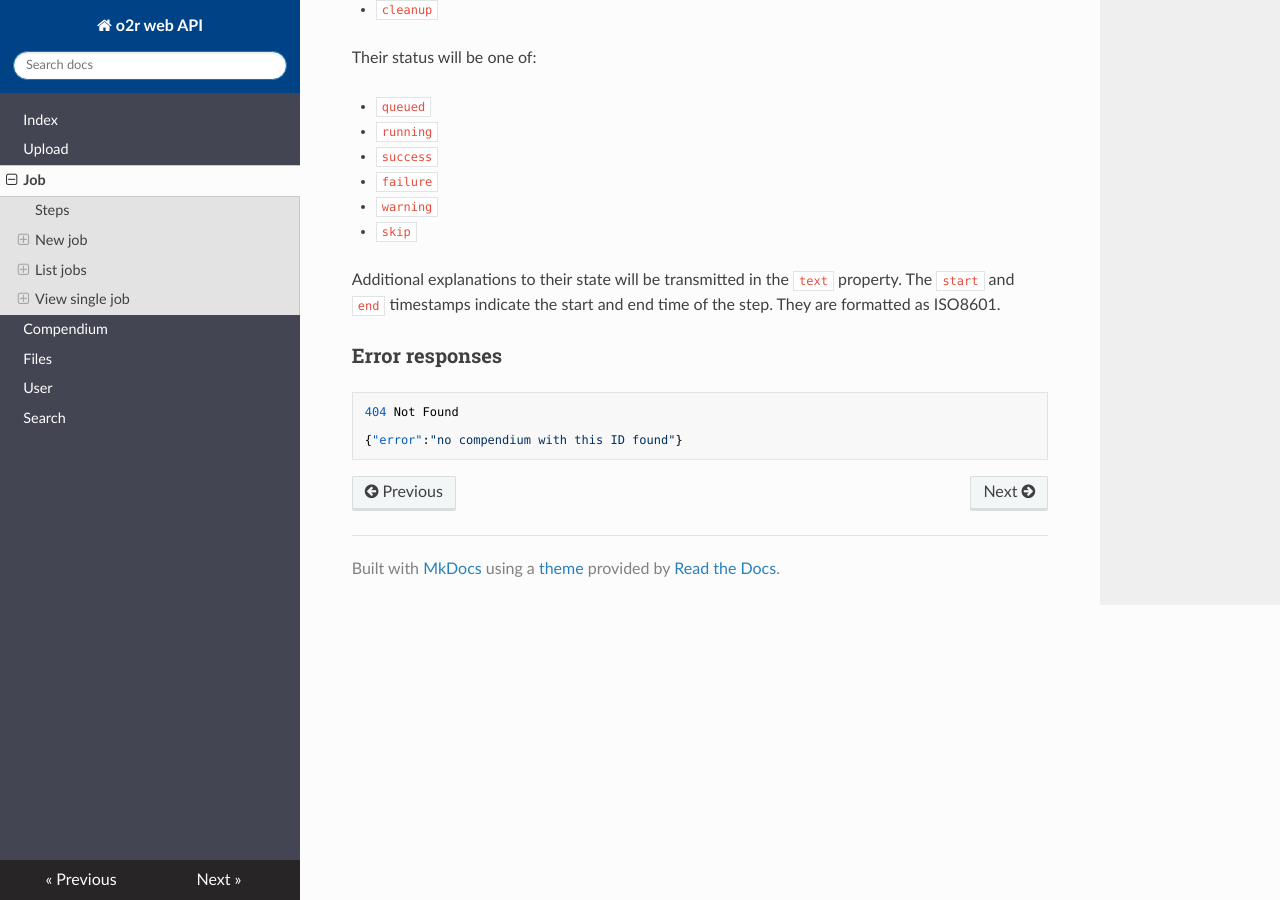
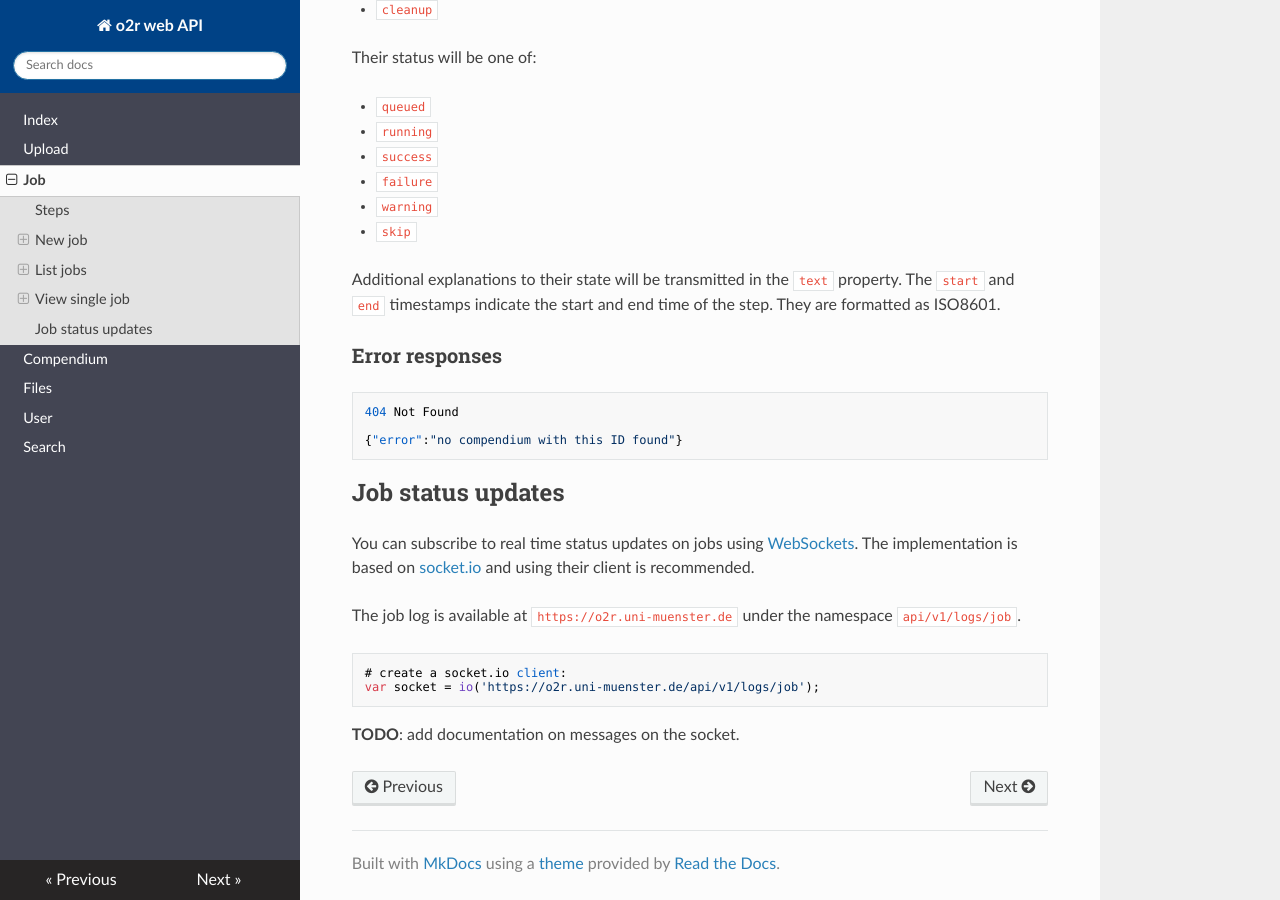
Before and after one commit to o2r-project/api, an MkDocs documentation site: the page built from docs/job.md, in a window 1280 px wide and 900 px high, scrolled down 3977 px. Built offline with MkDocs 1.6.1, drawn with Linux system fonts in a browser that asks for light colours; nearby versions of some CDN libraries; old or Windows-style settings are respelled for this version of MkDocs.

Commit message:
add minimal docs on job sockets

````diff
--- a/docs/job.md
+++ b/docs/job.md
@@ -202,3 +202,16 @@ Additional explanations to their state will be transmitted in the `text` propert
 
 {"error":"no compendium with this ID found"}
 ```
+
+## Job status updates
+
+You can subscribe to real time status updates on jobs using [WebSockets](https://en.wikipedia.org/wiki/WebSocket). The implementation is based on [socket.io](http://socket.io) and using their client is recommended.
+
+The job log is available at `https://o2r.uni-muenster.de` under the namespace `api/v1/logs/job`.
+
+```JavaScript
+# create a socket.io client:
+var socket = io('https://o2r.uni-muenster.de/api/v1/logs/job');
+```
+
+__TODO__: add documentation on messages on the socket.
````
